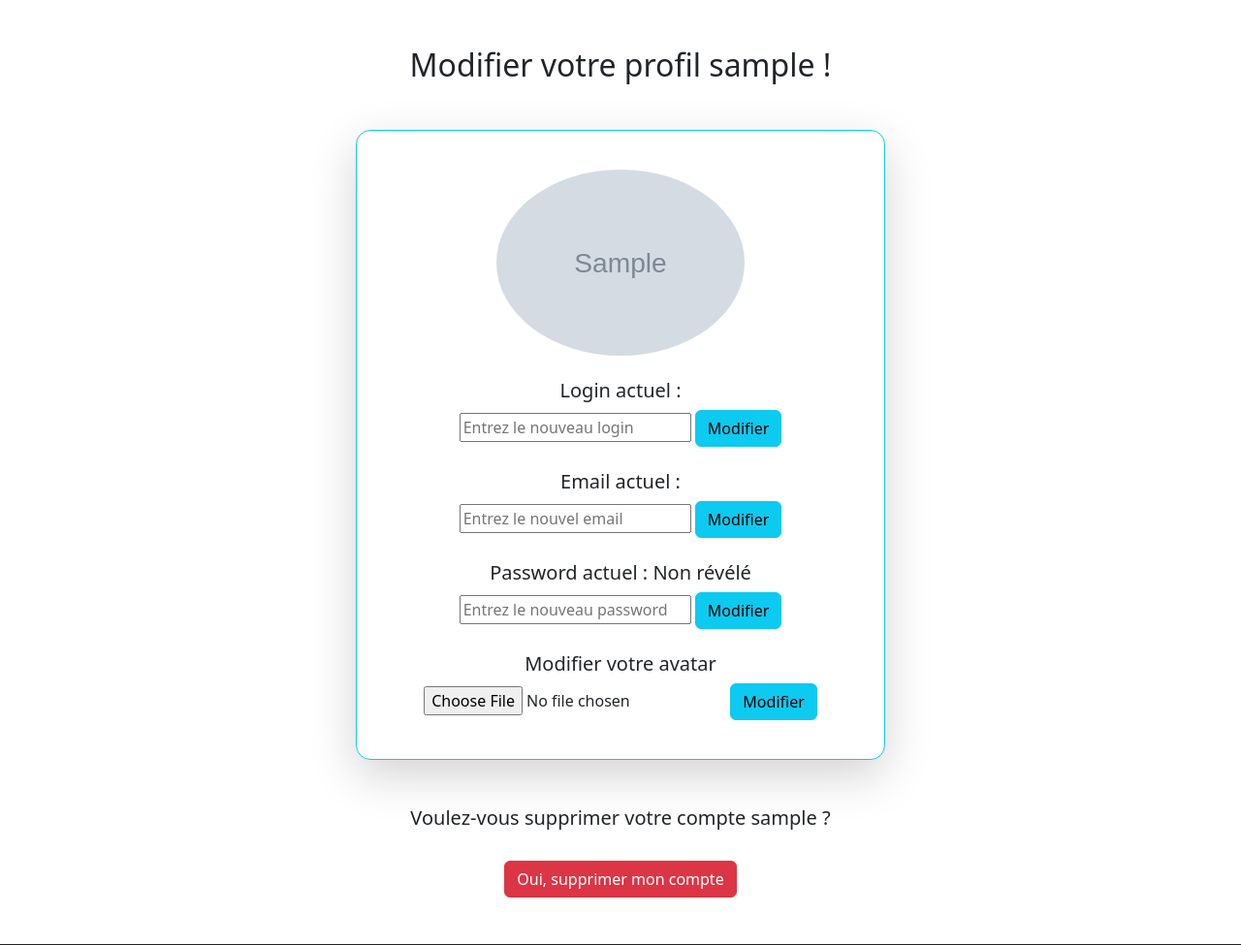
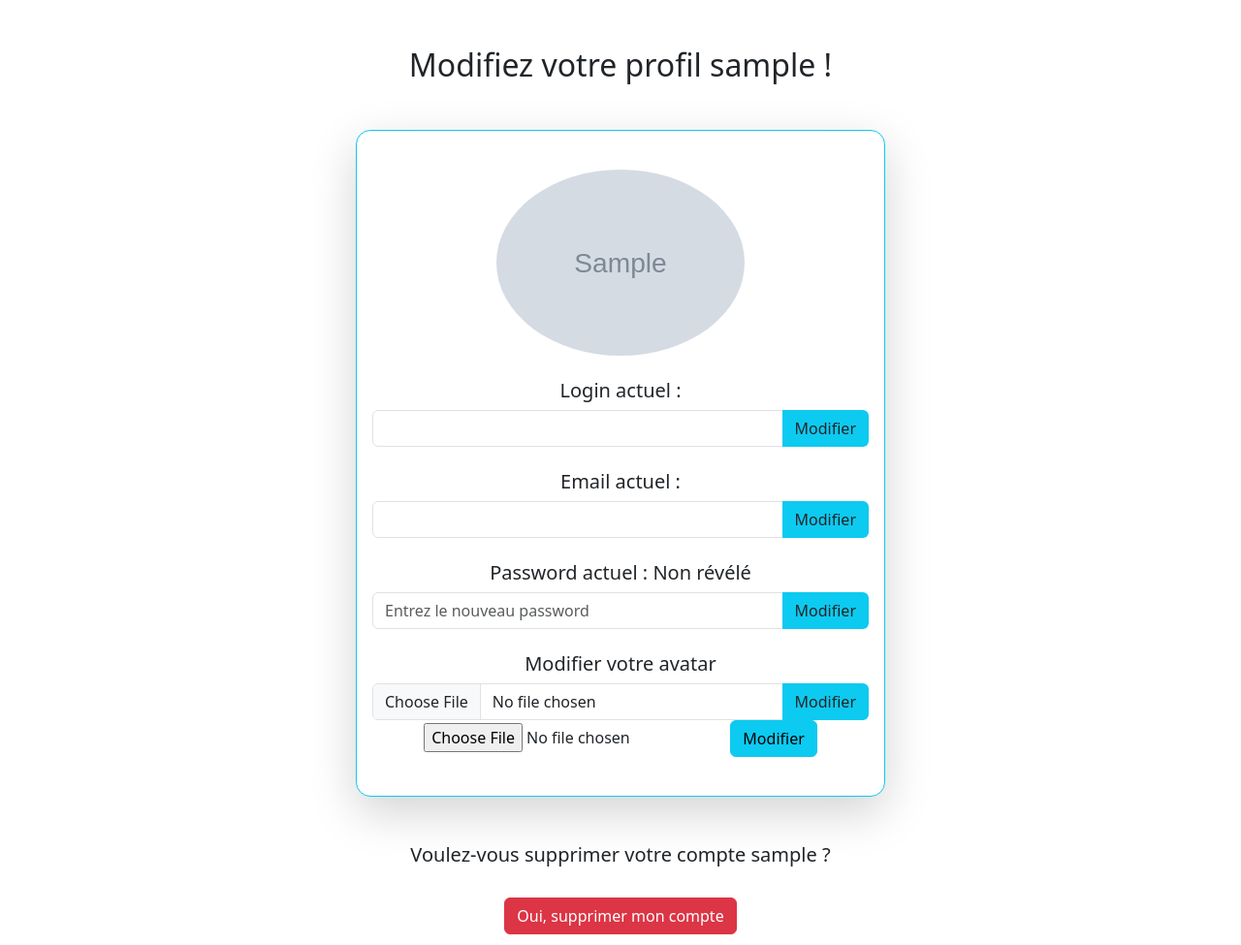
Before and after one commit to Sandra-Rocher/Blog_first, a PHP site: page /modif_profil.php in a window 1280 px wide. Shown: the part 68-1043 px from the top of the page at 97% size. Run offline with PHP 8.4, Linux system fonts and the light colour scheme; the visitor is signed in with stand-in values (Sample User, id 1); tables that the repository leaves empty or names only in its code hold one stand-in row (values such as "Sample post").

Commit message:
travail du 21/04

```diff
--- a/functions/get_posts.php
+++ b/functions/get_posts.php
@@ -97,7 +97,7 @@
 
 
 
-// affiche l'article sélectionné par l'url get en entier dans full_article.php
+// affiche l'article sélectionné par l'url get en entier dans full_article.php et modif_article.php
 function get_full_article(){
 
     global $pdo;
--- a/modif_profil.php
+++ b/modif_profil.php
@@ -30,7 +30,7 @@
 <?php require_once 'header.php' ?>
 
 <div class="text-center mt-5">
-    <h2>Modifier votre profil <?= $_SESSION["user_name"] ?> ! </h2>
+    <h2>Modifiez votre profil <?= $_SESSION["user_name"] ?> ! </h2>
 </div>
 
      <!-- Formulaire dans profil : peut etre repartir du même -->
@@ -45,33 +45,27 @@
                                 </div>
 
 
-                                    <h5 class="mt-4">Login actuel : <?php if(isset($_GET["user_name"])){
-                                                                echo htmlspecialchars($_GET["user_name"]);
-                                                                 } ?></h5>
+                                    <h5 class="mt-4">Login actuel : <?php if(isset($_GET["user_name"])){ echo htmlspecialchars($_GET["user_name"]); } ?></h5>
 
-                                    <form action="functions/profil_form.php?id=<?php echo $data ["id"] ?>&user_name=<?php echo $data ["user_name"]?>" method="POST">
-                                        <input type="text" placeholder="Entrez le nouveau login" name="user_name" value="<?php
-                                                                if(isset($_GET["user_name"])){
-                                                                    echo htmlspecialchars($_GET["user_name"]);
-                                                                    } ?>">
+                                    <form action="functions/profil_form.php?id=<?php echo $data["id"] ?>&user_name=<?php echo $data["user_name"] ?>" method="POST">
+                                        <div class="input-group">
+                                            <input type="text" class="form-control" name="user_name" id="user_name"
+                                            value="<?php if(isset($_GET["user_name"])){ echo htmlspecialchars($_GET["user_name"]); } ?>">
 
-                                        <input class="btn btn-info btn-rounded btn-md" type="submit" value="Modifier">
+                                            <button class="bg-info btn btn-outline-black" type="submit" id="user_name">Modifier</button>
+                                        </div>
                                     </form>
 
 
-                                    <h5 class="mt-4">Email actuel : <?php if(isset($_GET["email"])){
-                                                                 echo htmlspecialchars($_GET["email"]);
-                                                                } ?></h5>
-
+                                    <h5 class="mt-4">Email actuel : <?php if(isset($_GET["email"])){ echo htmlspecialchars($_GET["email"]); } ?></h5>
 
                                     <form action="functions/profil_form.php?id=<?php echo $data["id"] ?>&email=<?php echo $data["email"] ?>" method="POST">
-                                        <input type="text" placeholder="Entrez le nouvel email" name="email" value="<?php
-                                                             if(isset($_GET["email"])){
-                                                                 echo htmlspecialchars($_GET["email"]);
-                                                                } ?>">
+                                        <div class="input-group">
+                                            <input type="text" class="form-control" name="email" id="email"
+                                            value="<?php if(isset($_GET["email"])){ echo htmlspecialchars($_GET["email"]); } ?>">
 
-
-                                        <input class="btn btn-info btn-rounded btn-md" type="submit" value="Modifier">
+                                            <button class="bg-info btn btn-outline-black" type="submit" id="email">Modifier</button>
+                                        </div>
                                     </form>
 
 
@@ -81,33 +75,32 @@
                                      </div>
 
                                      <form action="functions/profil_form.php?id=<?php echo $data["id"] ?>" method="POST">
-                                            <input type="text" placeholder="Entrez le nouveau password" name="password" value="<?php
-                                                            if(isset($_GET["password"])){
-                                                                 echo htmlspecialchars($_GET["password"]);
-                                                                } ?>">
+                                        <div class="input-group">
+                                            <input type="text" class="form-control" placeholder="Entrez le nouveau password" name="password" id="password"
+                                            value="<?php if(isset($_GET["password"])){ echo htmlspecialchars($_GET["password"]); } ?>">
 
-                                            <input class="btn btn-info btn-rounded btn-md" type="submit" value="Modifier">
-                                     </form>
-
+                                            <button class="bg-info btn btn-outline-black" type="submit" id="password">Modifier</button>
+                                        </div>
+                                    </form>
 
                                      <div class="mt-4">
                                         <h5>Modifier votre avatar</h5>
                                     </div>
 
+                                    <form action="functions/profil_form.php" method="POST" enctype="multipart/form-data">
+                                        <div class="input-group">
+                                            <input type="file" class="form-control" name="avatar" id="avatar" aria-describedby="avatar" aria-label="Upload">
+                                            <button class="bg-info btn btn-outline-black" type="submit" id="avatar">Modifier</button>
+                                        </div>
+                                    </form>
+
 
                                      <form action="functions/profil_form.php" method="POST" enctype="multipart/form-data">
-                                         <input type="file" placeholder="Entrez le nouvel avatar" name="avatar" value="<?php
-                                                             if(isset($_GET["avatar"])){
-                                                                 echo htmlspecialchars($_GET["avatar"]);
-                                                                } ?>">
-
+                                         <input type="file" placeholder="" name="avatar" value="">
 
                                         <input class="btn btn-info btn-rounded btn-md" type="submit" value="Modifier">
                                      </form>
 
-
-                                    <!-- <a href="functions/profil_form.php"> <button type="button" class="btn btn-info btn-rounded btn-lg"> Modifier </button></a>
-                             -->
                             </div>
                         </div>
                     </div>
@@ -116,7 +109,7 @@
 
              <div class="text-center">
                     <h4 class="fs-5 mt-5">Voulez-vous supprimer votre compte <?php echo $_SESSION['user_name']; ?> ?</h4>
-                                                                                <!-- ou echo $data['user_name']; -->
+
                     <br />
                     <a href="functions/delete.php" class="btn btn-danger btn-md mb-5">Oui, supprimer mon compte</a>
             </div>
```
Also changed, not shown: functions/profil_form.php (+12 -6 lines), profil.php (+28 -4 lines).
